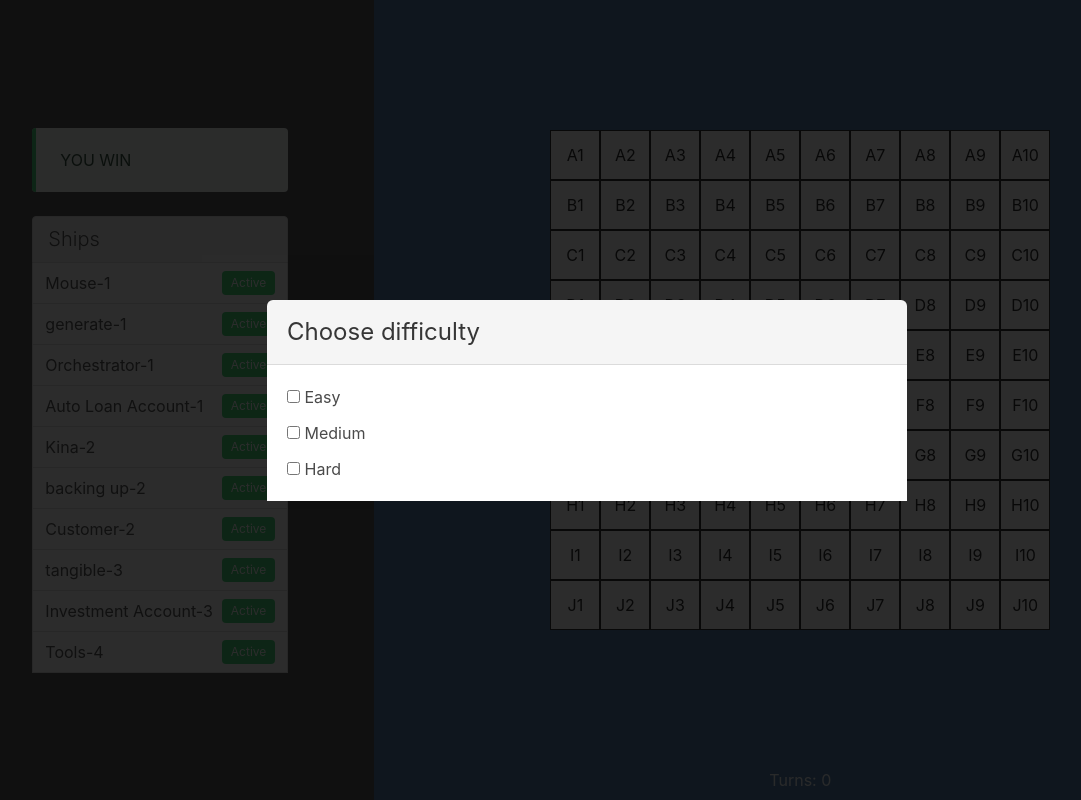
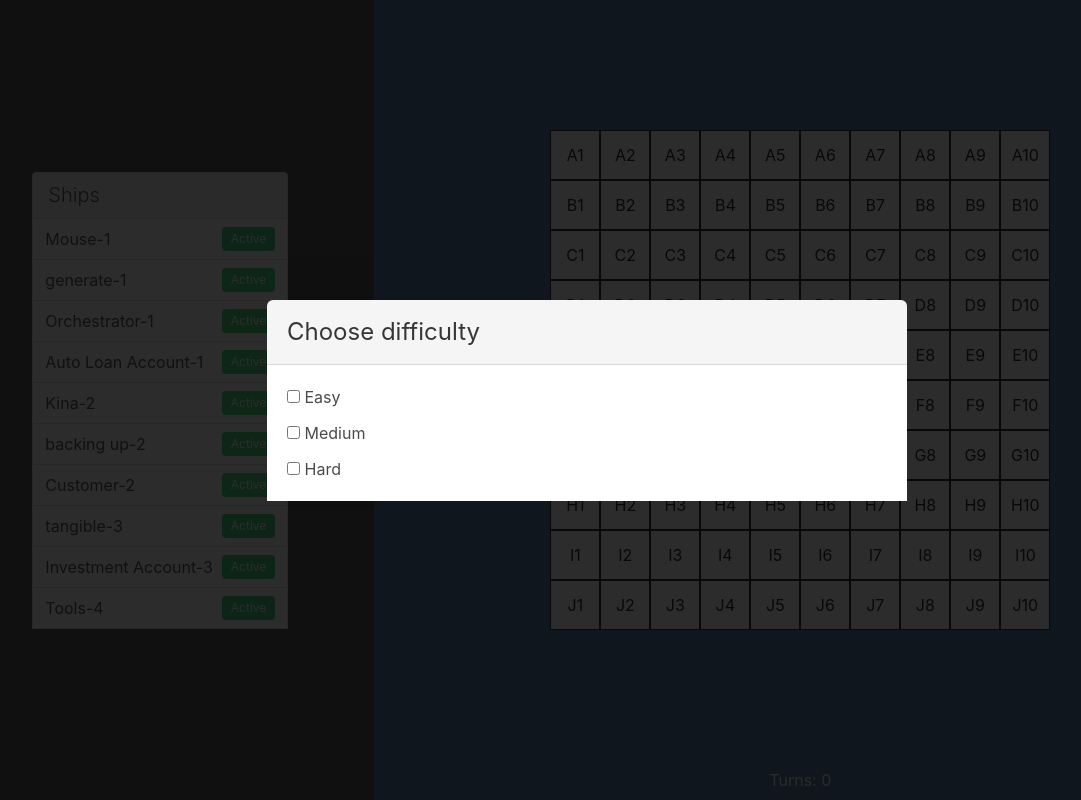
Before and after one commit to helmerdavila/battleship, a React (Create React App) app: page / in a window 1280 px wide. Shown: the whole page, without its empty margins (53-1134 px from the left). Built offline with nearby package versions, Linux system fonts and the light colour scheme.

Commit message:
Show message if won or lost

```diff
--- a/src/components/Board.jsx
+++ b/src/components/Board.jsx
@@ -20,6 +20,8 @@ export default class Board extends React.Component {
     },
     selectedDifficulty: null,
     showTurnModal: true,
+    showWonMessage: false,
+    showLostMessage: false,
   };
 
   initBoard = () => {
@@ -231,15 +233,28 @@ export default class Board extends React.Component {
       </div>
     ));
 
+    let message = null;
+    if (this.state.showWonMessage) {
+      message = (
+        <div className="message is-success">
+          <div className="message-body is-uppercase">You win</div>
+        </div>
+      );
+    } else if (this.state.showLostMessage) {
+      message = (
+        <div className="message is-danger">
+          <div className="message-body is-uppercase">You lost</div>
+        </div>
+      );
+    }
+
     return (
       <Fragment>
         <Modal showModal={this.state.showTurnModal} difficulty={this.state.selectedDifficulty} changeDifficulty={this.handleChooseDifficulty}/>
         <div className="columns is-gapless">
           <div className="column is-one-third">
             <section className="hero game-data is-dark is-fullheight">
-              <div className="message is-success">
-                <div className="message-body is-uppercase">You win</div>
-              </div>
+              {message}
               <div className="panel">
                 <p className="panel-heading">Ships</p>
                 {ships}
```
